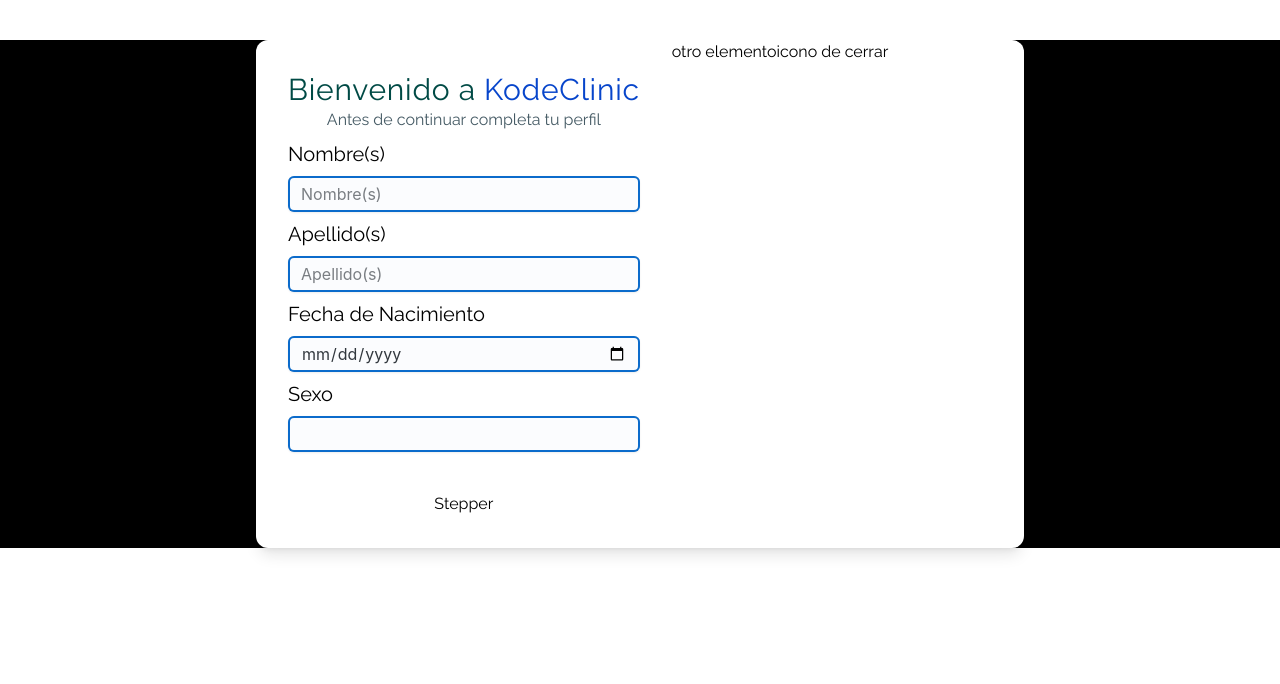
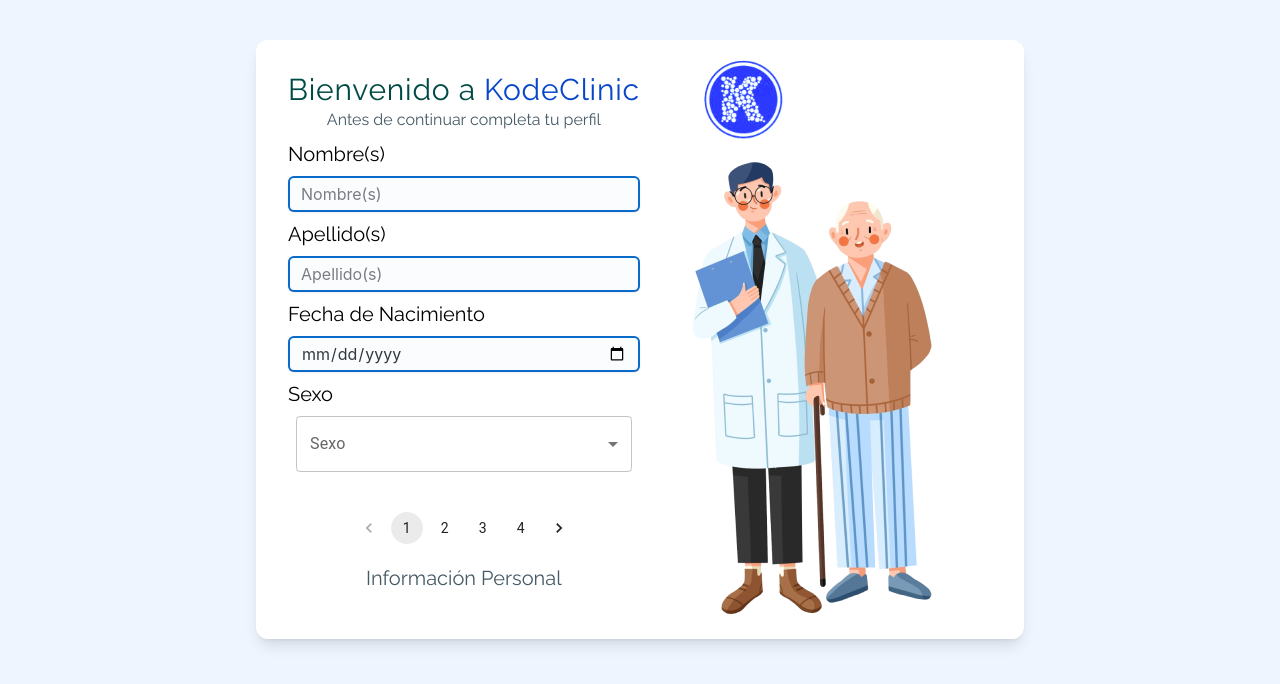
Before and after one commit to KodeClinic/front_KodeClinic, a Next.js app: page /WelcomePage in a window 1280 px wide. Shown: the top 684 px of the page. Built offline with nearby package versions, Linux system fonts and the light colour scheme.

Commit message:
modalcard featured

```diff
--- a/components/ModalCard.jsx
+++ b/components/ModalCard.jsx
@@ -1,7 +1,33 @@
 import clsx from "clsx";
+import { useState } from "react";
 import Input from "@mui/joy/Input";
+import Pagination from "@mui/material/Pagination";
+import Stack from "@mui/material/Stack";
+import { createTheme } from "@mui/material/styles";
+import { teal } from "@mui/material/colors";
+import Box from "@mui/material/Box";
+import InputLabel from "@mui/material/InputLabel";
+import MenuItem from "@mui/material/MenuItem";
+import FormControl from "@mui/material/FormControl";
+import Select from "@mui/material/Select";
+
+const theme = createTheme({
+  palette: {
+    primary: {
+      main: teal[500],
+    },
+    secondary: {
+      main: "#00867A",
+    },
+  },
+});
 
 export default function ModalCard() {
+  const [sex, setSex] = useState("");
+
+  const handleChange = (event) => {
+    setAge(event.target.value);
+  };
   return (
     <>
       <div
@@ -12,8 +38,7 @@
           "rounded-xl",
           "shadow-lg",
           "overflow-hidden",
-          "md:max-w-3xl",
-          "m-10"
+          "md:max-w-3xl"
         )}
       >
         <div class="md:flex">
@@ -21,7 +46,13 @@
           <div class="p-8">
             <div
               className={clsx(
-                "tracking-wide text-xl md:text-3xl flex justify-center justify-items-center"
+                "tracking-wide",
+                " text-xl",
+                " md:text-3xl",
+                " flex ",
+                " justify-center",
+                " justify-items-center"
+                // "min-[320px]:flex-col"
               )}
             >
               <span className={clsx("text-green_title")}> Bienvenido a</span>
@@ -44,7 +75,8 @@
             <div
               className={clsx(
                 "mt-2 text-base md:text-xl flex flex-col",
-                "space-y-2"
+                "space-y-2",
+                "md:flex"
               )}
             >
               <p> Nombre(s)</p>
@@ -74,23 +106,63 @@
                 sx={{ "--Input-focused": 1 }}
               />
               <p>Sexo</p>
-              <Input
-                disabled={false}
-                size="md"
-                variant="outlined"
-                sx={{ "--Input-focused": 1 }}
-              />
+              {/* <Box sx={{ minWidth: 40 }}> */}
+              <FormControl sx={{ m: 1, maxWidth: 600 }}>
+                <InputLabel id="demo-simple-select-label">Sexo</InputLabel>
+                <Select
+                  labelId="demo-simple-select-label"
+                  id="demo-simple-select"
+                  value={sex}
+                  label="Sexo"
+                  onChange={handleChange}
+                >
+                  <MenuItem value={0}>Femenino</MenuItem>
+                  <MenuItem value={1}>Masculino</MenuItem>
+                </Select>
+              </FormControl>
+              {/* </Box> */}
             </div>
             <div className={clsx("flex", "justify-center", "mt-10")}>
-              <h1>Stepper</h1>
+              <Stack spacing={2}>
+                <Pagination count={4} />
+              </Stack>
+            </div>
+            <div
+              className={clsx(
+                "flex",
+                "justify-center",
+                "mt-5",
+                "text-base md:text-xl",
+                "text-blue_gray-700"
+              )}
+            >
+              <p>Información Personal</p>
             </div>
           </div>
-          <div className="hidden md:flex md:justify-between">
-            <h1>otro elemento</h1>
-            <h1>icono de cerrar</h1>
+          <div
+            className={clsx(
+              "hidden",
+              "md:flex",
+              "flex-col",
+              "justify-center",
+              "m-5",
+              "space-y-5"
+            )}
+          >
+            <img
+              className={clsx("max-w-20", "mx-3", "justify-items-center")}
+              src="/assets/KodeClinic_logo_1.svg"
+              alt=""
+            />
+            <img
+              src="/assets/_Pngtree_original_hand_drawn_cartoon_of_7119176-removebg 1.png"
+              alt="imgFisio"
+            />
           </div>
         </div>
       </div>
+
+      {/* Segunda Card  */}
     </>
   );
 }
--- a/pages/WelcomePage.jsx
+++ b/pages/WelcomePage.jsx
@@ -3,7 +3,7 @@
 
 export default function WelcomePage() {
   return (
-    <main className={clsx("bg-auto", "bg-black")}>
+    <main className={clsx("bg-background", "h-screen w-full", "p-10")}>
       <ModalCard> </ModalCard>
     </main>
   );
```
Also changed, not shown: public/assets/KodeClinic_logo_1.svg (added), public/assets/_Pngtree_original_hand_drawn_cartoon_of_7119176-removebg 1.png (added).
